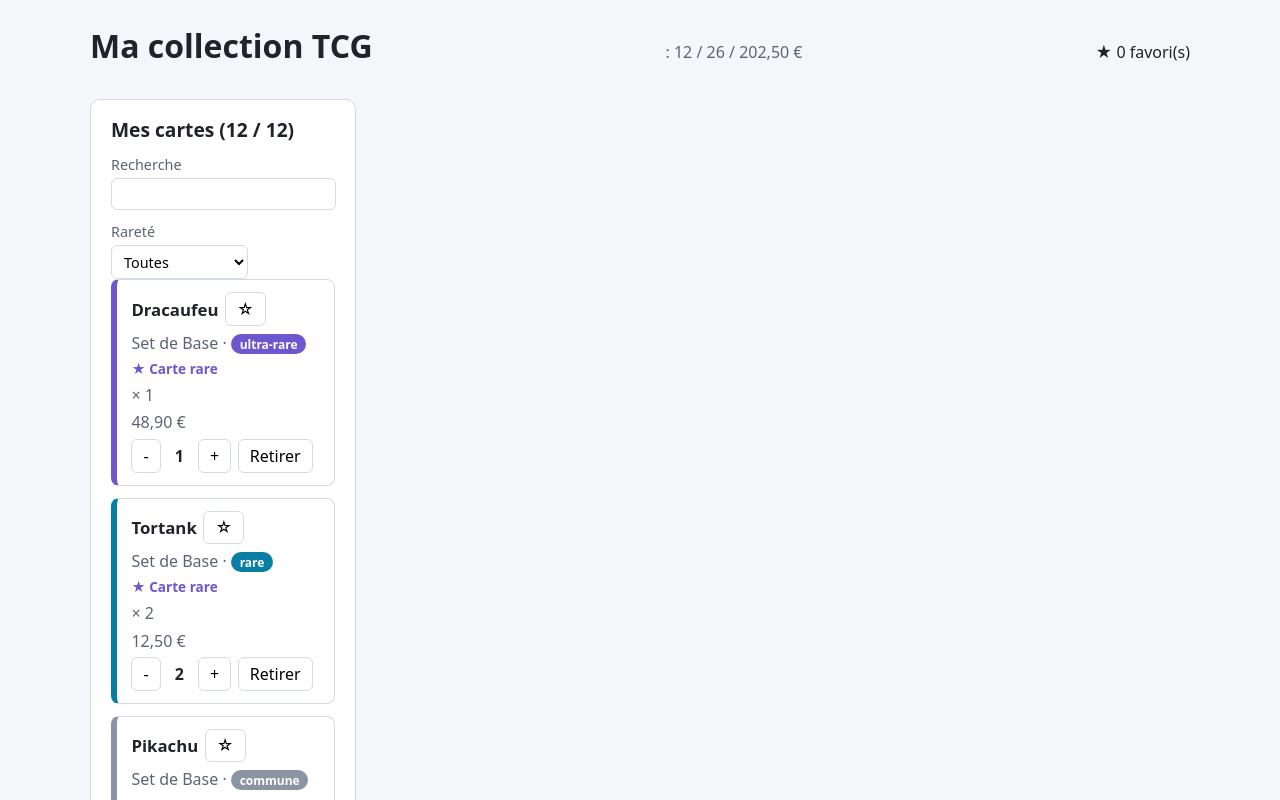
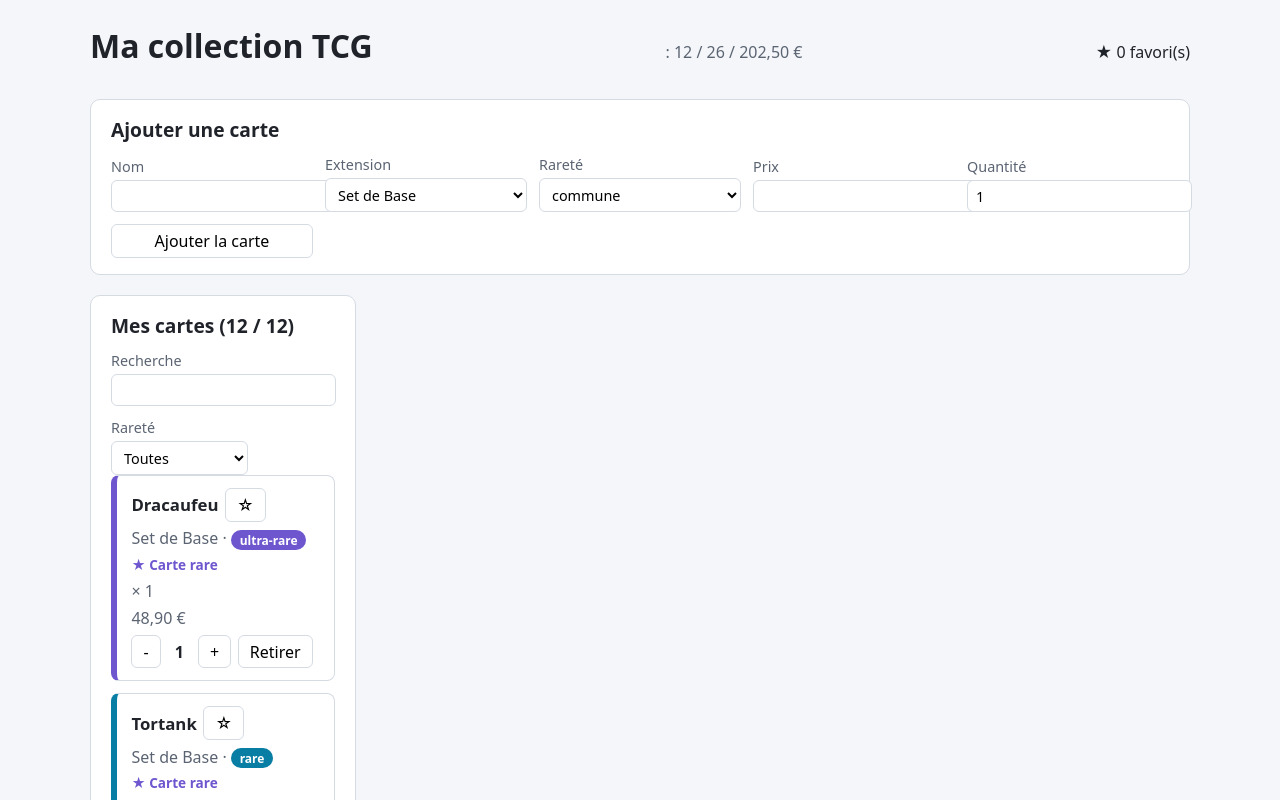
Before and after one commit to spirolad/tcg-collection, a React (Vite) app: page / in a window 1280 px wide. Shown: the top 800 px of the page. Built offline with nearby package versions, Linux system fonts and the light colour scheme; data requests are answered from the project's data file.

Commit message:
feat: step 12

```diff
--- a/src/App.jsx
+++ b/src/App.jsx
@@ -8,10 +8,11 @@ import {useState} from "react";
 import {useCards} from "./hooks/useCards.js";
 import {useDocumentTitle} from "./hooks/useDocumentTitle.js";
 import FavoritesCount from "./components/FavoritesCount.jsx";
+import {AddCardForm} from "./components/AddCardForm.jsx";
 
 function App() {
 
-  const {state, retry, changeQuantity, removeCard} = useCards();
+  const {state, retry, changeQuantity, removeCard, addCard } = useCards();
   const [query, setQuery] = useState("");
   const [rarity, setRarity] = useState("toutes");
 
@@ -46,6 +47,9 @@ function App() {
           <Summary cards={cards} />
           <FavoritesCount />
         </header>
+        <Panel title="Ajouter une carte" >
+          <AddCardForm addCard={addCard} />
+        </Panel>
         <div className="grid">
           <Panel title={`Mes cartes (${visibleCards.length} / ${cards.length})`}>
             <SearchBar
--- /dev/null
+++ b/src/components/AddCardForm.jsx
@@ -0,0 +1,105 @@
+import {useState} from "react";
+import {parseRarity, RARITIES, SETS} from "../domain/card.js";
+
+function validate(draft) {
+    const errors = [];
+    if (draft.name.trim().length < 2) {
+        errors.push("Le nom de la carte doit contenir au moins 2 caractères.");
+    }
+    if (draft.price.trim() === "" || isNaN(Number(draft.price)) || Number(draft.price) < 0) {
+        errors.push("Le prix doit être un nombre positif.");
+    }
+    if (draft.quantity.trim() === "" || isNaN(Number(draft.quantity)) || Number(draft.quantity) < 1) {
+        errors.push("La quantité doit être un nombre entier positif.");
+    }
+    return errors;
+}
+
+export function AddCardForm({addCard}) {
+
+    const EMPTY_DRAFT = { name: "", set: "Set de Base", rarity: "commune", price: "", quantity: "1" };
+
+    const [cardToAdd, setCardToAdd] = useState(EMPTY_DRAFT);
+    const [submitted, setSubmitted] = useState(false);
+
+    const updateField = (field, value) => {
+        setCardToAdd((previous) => ({ ...previous, [field]: value }));
+    }
+
+    const handleSubmit = (event) => {
+        event.preventDefault();
+        setSubmitted(true);
+        const errors = validate(cardToAdd);
+        if (errors.length === 0) {
+            addCard({
+                ...cardToAdd,
+                name: cardToAdd.name.trim(),
+                price: Number(cardToAdd.price),
+                quantity: Number(cardToAdd.quantity),
+            });
+            setCardToAdd(EMPTY_DRAFT);
+            setSubmitted(false);
+        }
+    }
+
+    return (
+        <>
+            {submitted && validate(cardToAdd).length > 0 && (
+                <ul className="errors error">
+                    {validate(cardToAdd).map((error) => (
+                        <li key={error}>{error}</li>
+                    ))}
+                </ul>
+            )}
+            <form className="add-form" noValidate onSubmit={handleSubmit}>
+                <label>
+                    Nom
+                    <input
+                        value={cardToAdd.name}
+                        onChange={(event) => updateField("name", event.target.value)}
+                    />
+                </label>
+                <label>
+                    Extension
+                    <select
+                        value={cardToAdd.set}
+                        onChange={(event) => updateField("set", event.target.value)}
+                    >
+                        {SETS.map((set) => (
+                            <option key={set} value={set}>{set}</option>
+                        ))}
+                    </select>
+                </label>
+                <label>
+                    Rareté
+                    <select
+                        value={cardToAdd.rarity}
+                        onChange={(event) => updateField("rarity", parseRarity(event.target.value))}
+                    >
+                        {RARITIES.map((rarity) => (
+                            <option key={rarity} value={rarity}>{rarity}</option>
+                        ))}
+                    </select>
+                </label>
+                <label>
+                    Prix
+                    <input
+                        inputMode="decimal"
+                        value={cardToAdd.price}
+                        onChange={(event) => updateField("price", event.target.value)}
+                    />
+                </label>
+                <label>
+                    Quantité
+                    <input
+                        type="number"
+                        value={cardToAdd.quantity}
+                        onChange={(event) => updateField("quantity", event.target.value)}
+                    />
+                </label>
+                <button type="submit">Ajouter la carte</button>
+            </form>
+        </>
+    )
+
+}
--- a/src/domain/card.js
+++ b/src/domain/card.js
@@ -1,6 +1,6 @@
 
 export const RARITIES = Object.freeze(['commune', 'peu-commune', 'rare', 'ultra-rare'])
-const SETS = Object.freeze(['Set de Base', 'Jungle', 'Fossile'])
+export const SETS = Object.freeze(['Set de Base', 'Jungle', 'Fossile'])
 
 export class Card {
     constructor(id, name, set, rarity, price, quantity) {
--- a/src/hooks/useCards.js
+++ b/src/hooks/useCards.js
@@ -29,6 +29,11 @@ export function useCards() {
         setAttempt((previous) => previous + 1);
     };
 
+    const addCard = (newCard) => {
+        newCard.id = crypto.randomUUID();
+        updateCards((previous) => [...previous, newCard]);
+    }
+
     useEffect(() => {
         let ignore = false;
         fetchCards().then((fetchedCards) => {
@@ -48,5 +53,5 @@ export function useCards() {
         };
     }, [attempt]);
 
-    return {state, retry, changeQuantity, removeCard};
+    return {state, retry, changeQuantity, removeCard, addCard };
 }
```
